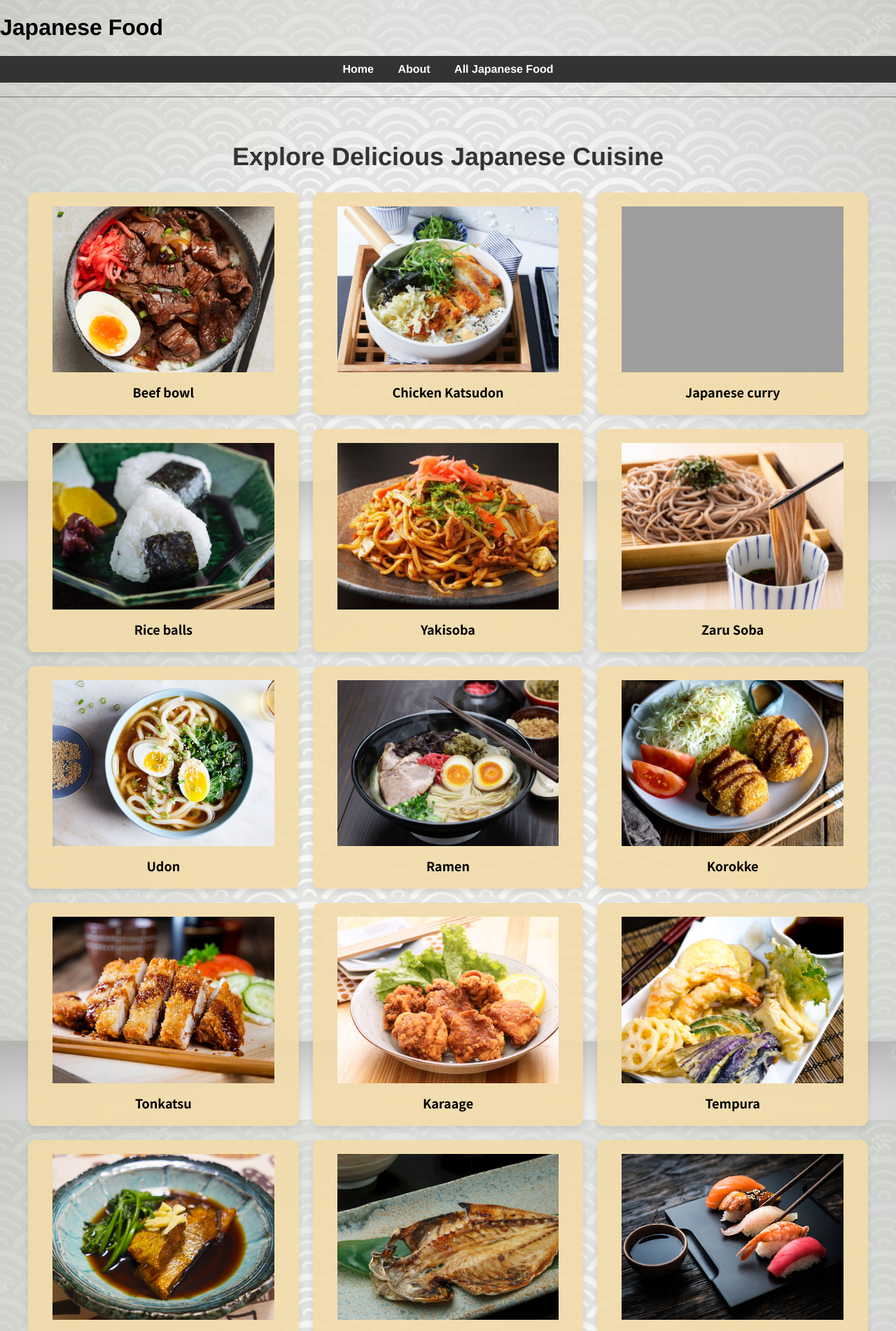
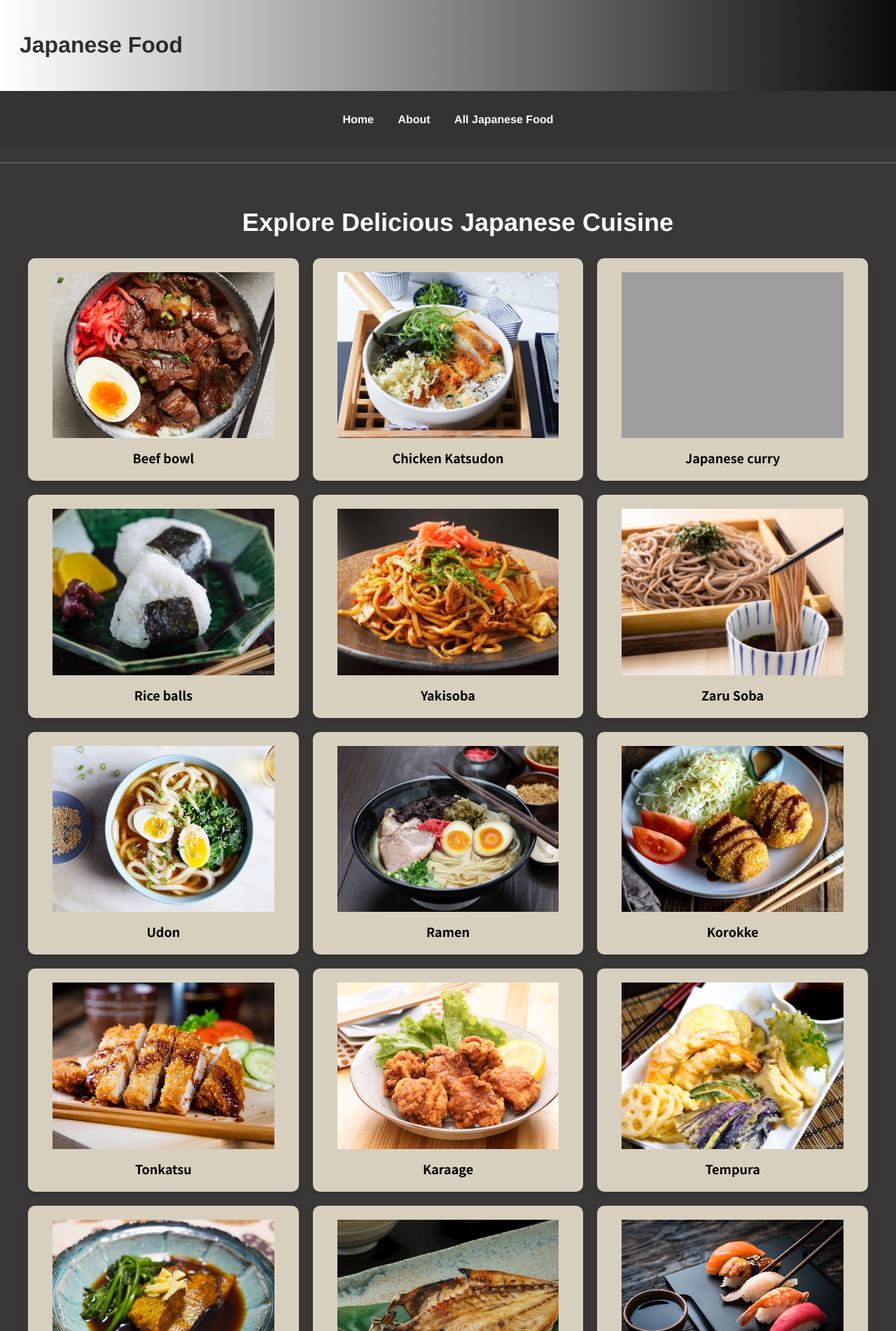
Before and after one commit to 21603/13DTP-website-project, a Flask app: page /all_Japanese_food in a window 1280 px wide. Shown: the top 1902 px of the page at 70% size. Run offline with Flask 3, Linux system fonts and the light colour scheme; data comes from the database, SQL or seed files in the repository; grey boxes are pictures that could not be loaded.

Commit message:
background color adjustment

```diff
--- a/app/templates/all_Japanese_food.html
+++ b/app/templates/all_Japanese_food.html
@@ -44,7 +44,7 @@ body {
   font-size: 36px;
   text-align: center;
   margin-bottom: 30px;
-  color: #333;
+  color: #ffffff;
 }
 
 /* Styling for the list of food items */
@@ -59,7 +59,7 @@ body {
 /* Styling for each food item */
 .food-item {
   border-radius: 10px;
-  background-color: #f3dcaae5;
+  background-color: #eae1cee5;
   box-shadow: 0px 4px 8px rgba(0, 0, 0, 0.1);
   transition: transform 0.3s, box-shadow 0.3s;
   overflow: hidden;
@@ -114,12 +114,8 @@ body {
 
 /* Background image */
 body {
-  background-image: url("{{ url_for('static', filename='images/Gray back ground.avif') }}");
-  background-size: cover;
-  background-repeat: no-repeat;
-  background-attachment: fixed;
-  font-family: 'Helvetica Neue', sans-serif;
-  margin: 0;
+  background-color: #3a3737;
+
 }
 </style>
 
--- a/app/templates/footer.html
+++ b/app/templates/footer.html
@@ -1,4 +1,7 @@
-<footer style="background-color: #fff; padding: 10px 20px; border-top: 1px solid #ddd; margin-top: 15px; margin-bottom: 5px;">
+<!DOCTYPE html>
+<html>
+<body>
+  <footer style="background-color: #9c9c9c; padding: 10px 20px; border-top: 1px solid #ddd; margin-top: 15px; margin-bottom: 0;">
     <div style="text-align: center;">
       <p style="font-size: 16px; color: #333;">&copy; 2023 Japanese Food Web</p>
       <div style="margin-top: 3px;">
@@ -13,3 +16,5 @@
       <a href="#" style="color: #ff4500; text-decoration: none; font-size: 18px;"><i class="fab fa-instagram"></i></a>
     </div>
   </footer>
+</body>
+</html>
--- a/app/templates/header.html
+++ b/app/templates/header.html
@@ -1,3 +1,39 @@
-<header>
-    <h1 style="color:rgba(0, 0, 0, 0.)";>Japanese Food</h1>
-   </header>
+<!DOCTYPE html>
+<html>
+<head>
+    <style>
+      body {
+        margin: 0;
+        padding: 0;
+        font-family: Arial, sans-serif; /* Use your chosen font here */
+      }
+
+      header {
+        background-image: linear-gradient(to right, rgba(255, 255, 255, 1), rgba(0, 0, 0, 0.8));
+        padding-top: 25px;
+        padding-bottom: 25px;
+      }
+
+      h1 {
+        color: rgba(0, 0, 0, 0.8);
+        padding-left: 28px;
+      }
+
+
+      footer {
+        background-color: #9c9c9c;
+        padding: 10px 20px;
+        border-top: 1px solid #ddd;
+        margin-top: 15px;
+        /* margin-bottom: 5px; */ /* Remove margin-bottom */
+      }
+
+      /* Other styles for your footer... */
+    </style>
+</head>
+<body>
+  <header>
+    <h1>Japanese Food</h1>
+  </header>
+</body>
+</html>
--- a/app/templates/nav.html
+++ b/app/templates/nav.html
@@ -5,7 +5,7 @@
         nav {
             text-align: center;
             background-color: #333;
-            padding: 10px 0;
+            padding: 32px 0;
         }
 
         a {
```
Also changed, not shown: app/templates/home.html (+5 -4 lines). Lines whose indentation alone changed are shown as unchanged.
